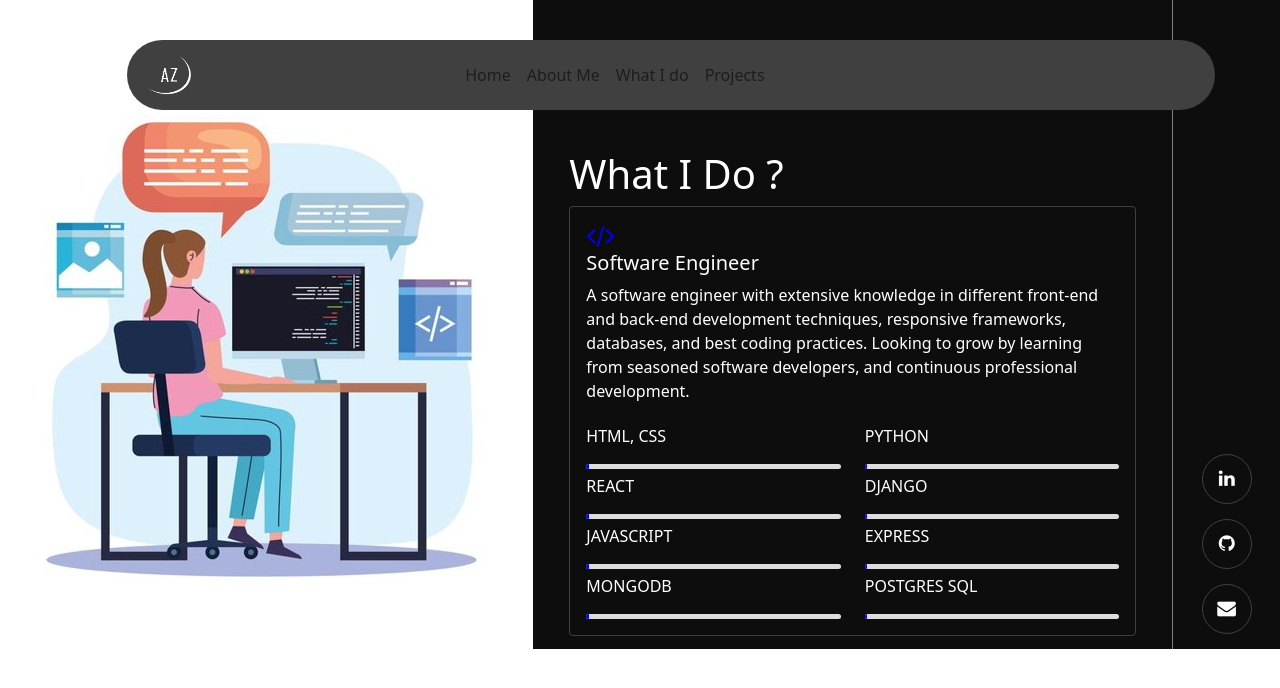
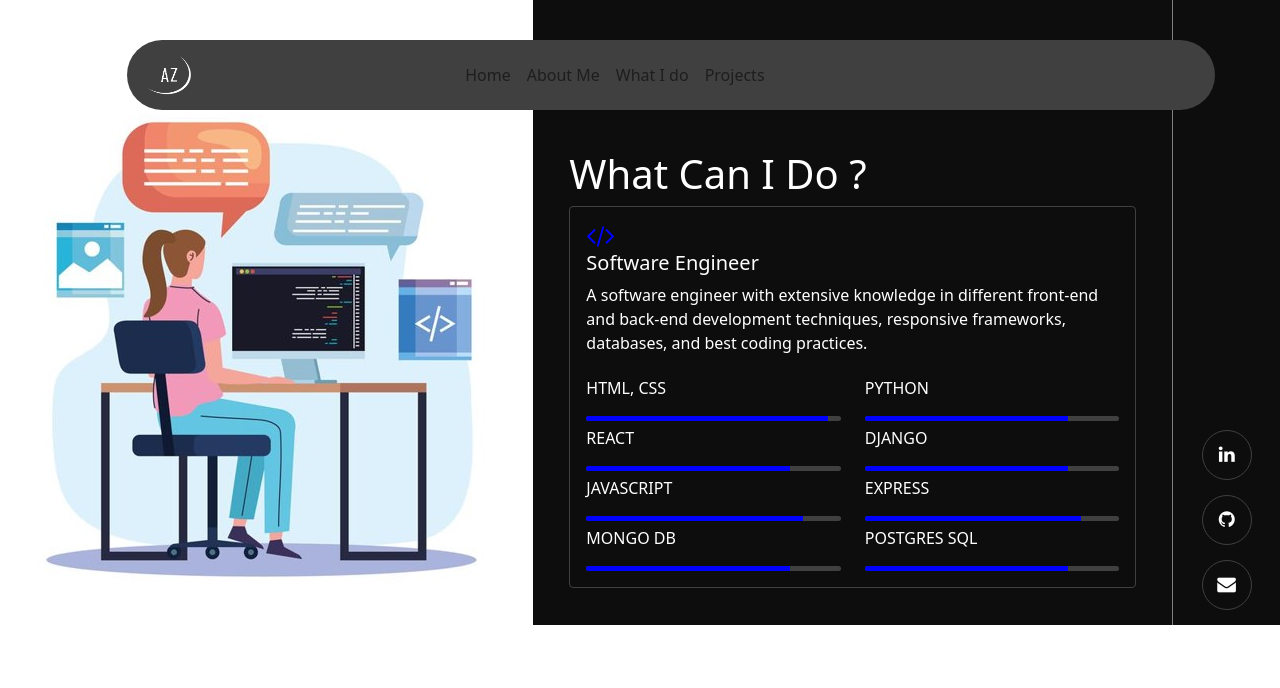
Before and after one commit to ashwagzabani/Portfolio, a React (Create React App) app in the folder portfolio/: page /What-I-do in a window 1280 px wide. Shown: the top 688 px of the page. Built offline with nearby package versions, Linux system fonts and the light colour scheme; a web font is replaced by a local one.

Commit message:
finish what can i do

```diff
--- a/portfolio/package.json
+++ b/portfolio/package.json
@@ -8,6 +8,7 @@
     "@testing-library/user-event": "^12.8.3",
     "bootstrap": "^5.0.1",
     "font-awesome": "^4.7.0",
+    "jquery": "^3.6.0",
     "react": "^17.0.2",
     "react-dom": "^17.0.2",
     "react-scripts": "4.0.3",
--- a/portfolio/public/index.html
+++ b/portfolio/public/index.html
@@ -11,6 +11,7 @@
   <meta name="theme-color" content="#000000" />
   <meta name="description" content="Web site created using create-react-app" />
   <link rel="apple-touch-icon" href="%PUBLIC_URL%/logo192.png" />
+
   <!--
       manifest.json provides metadata used when your web app is installed on a
       user's mobile device or desktop. See https://developers.google.com/web/fundamentals/web-app-manifest/
--- a/portfolio/src/components/What_i_do.js
+++ b/portfolio/src/components/What_i_do.js
@@ -3,15 +3,16 @@ import '../style/What_i_do.css'
 
 class What_i_do extends Component {
     render() {
+
         return (
             <div className="container what-i-do">
-                <h1>What I Do ?</h1>
+                <h1>What Can I Do ?</h1>
                 <div className="card">
                     <div className="card-body">
                         <i class="fa fa-code" aria-hidden="true"></i>
                         <br />
                         <h5>Software Engineer</h5>
-                        <p>A software engineer with extensive knowledge in different front-end and back-end development techniques, responsive frameworks, databases, and best coding practices. Looking to grow by learning from seasoned software developers, and continuous professional development.</p>
+                        <p>A software engineer with extensive knowledge in different front-end and back-end development techniques, responsive frameworks, databases, and best coding practices.</p>
                         <div className="skills">
                             <div className="row">
                                 <div className="col-md-6">
@@ -21,20 +22,20 @@ class What_i_do extends Component {
                                             <div className="mybar"></div>
                                         </div>
                                     </div>
-                                    <div id="css-skill" className="skill">
+                                    <div id="react-skill" className="skill">
                                         <p>REACT</p>
                                         <div className="progress">
                                             <div className="mybar"></div>
                                         </div>
                                     </div>
-                                    <div id="html-skill" className="skill">
+                                    <div id="js-skill" className="skill">
                                         <p>JAVASCRIPT</p>
                                         <div className="progress">
                                             <div className="mybar"></div>
                                         </div>
                                     </div>
-                                    <div id="css-skill" className="skill">
-                                        <p>MONGODB</p>
+                                    <div id="mongodb-skill" className="skill">
+                                        <p>MONGO DB</p>
                                         <div className="progress">
                                             <div className="mybar"></div>
                                         </div>
@@ -42,25 +43,25 @@ class What_i_do extends Component {
                                 </div>
 
                                 <div className="col-md-6">
-                                    <div id="html-skill" className="skill">
+                                    <div id="python-skill" className="skill">
                                         <p>PYTHON</p>
                                         <div className="progress">
                                             <div className="mybar"></div>
                                         </div>
                                     </div>
-                                    <div id="css-skill" className="skill">
+                                    <div id="django-skill" className="skill">
                                         <p>DJANGO</p>
                                         <div className="progress">
                                             <div className="mybar"></div>
                                         </div>
                                     </div>
-                                    <div id="html-skill" className="skill">
+                                    <div id="express-skill" className="skill">
                                         <p>EXPRESS</p>
                                         <div className="progress">
                                             <div className="mybar"></div>
                                         </div>
                                     </div>
-                                    <div id="css-skill" className="skill">
+                                    <div id="postgres-skill" className="skill">
                                         <p>POSTGRES SQL</p>
                                         <div className="progress">
                                             <div className="mybar"></div>
--- a/portfolio/src/style/What_i_do.css
+++ b/portfolio/src/style/What_i_do.css
@@ -1,7 +1,7 @@
 .what-i-do{
     color: white;
     padding-top: 150px;
-    padding-bottom: 13px;
+    padding-bottom: 37px;
 }
 
 .card{
@@ -17,7 +17,7 @@
 .progress {
     width: 100%;
     height: auto;
-    background-color: #ddd;
+    background-color: #404040;
 }
 
 .mybar {
@@ -29,3 +29,28 @@
 .skill{
     margin-top: 5px;
 }
+
+#html-skill .mybar{
+    width: 95%;
+}
+#react-skill .mybar{
+    width: 80%;
+}
+#js-skill .mybar{
+    width: 85%;
+}
+#mongodb-skill .mybar{
+    width: 80%;
+}
+#python-skill .mybar{
+    width: 80%;
+}
+#django-skill .mybar{
+    width: 80%;
+}
+#express-skill .mybar{
+    width: 85%;
+}
+#postgres-skill .mybar{
+    width: 80%;
+}
```
Also changed, not shown: 1 other file (tests, documents, lock files or other folders).
